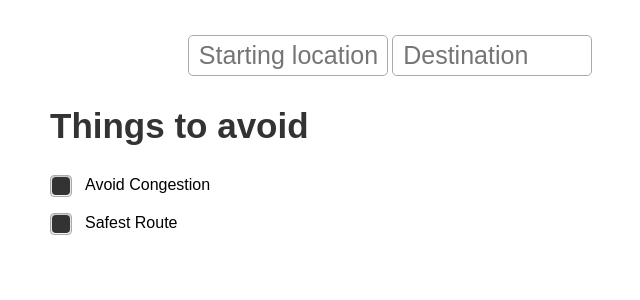
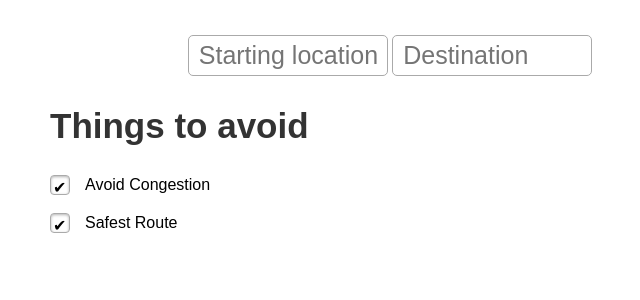
Before and after one commit to cjntifo/pedal-plan, a PHP site: page / in a window 1280 px wide, with the box ticked. Shown: the part 51-351 px from the top of the page, without its empty margins (250-890 px from the left). Run offline with PHP 8.4, Linux system fonts and the light colour scheme; some libraries are stand-ins or nearby versions.

Commit message:
Edited Checkboxes

```diff
--- a/css/notiestyle.css
+++ b/css/notiestyle.css
@@ -21,17 +21,19 @@ input[type=checkbox] + label {
 input[type=checkbox] {
 	display: none;
 }
-input[type=checkbox]:checked + label:after {
-	content: '';
-	background: #333;
+/*input[type=checkbox]:checked + label:after {
+	content: '✔';
 	display: block;
-	width: 18px;
-	height: 18px;
 	position: absolute;
 	top: 50%;
-	left: 2px;
-	margin-top: -8px;
+	left: 6px;
+	margin-top: -4px;
 	border-radius: 4px;
+}*/
+input[type=checkbox]:checked + label:before {
+	content: '✔';
+	padding: 2px;
+	color: #000;
 }
 form p {
 	margin-top: 20px;
--- a/css/style.css
+++ b/css/style.css
@@ -1,4 +1,4 @@
-* {
+*, ::before {
 	margin: 0;
 	padding: 0;
 	-webkit-box-sizing: border-box;
```
